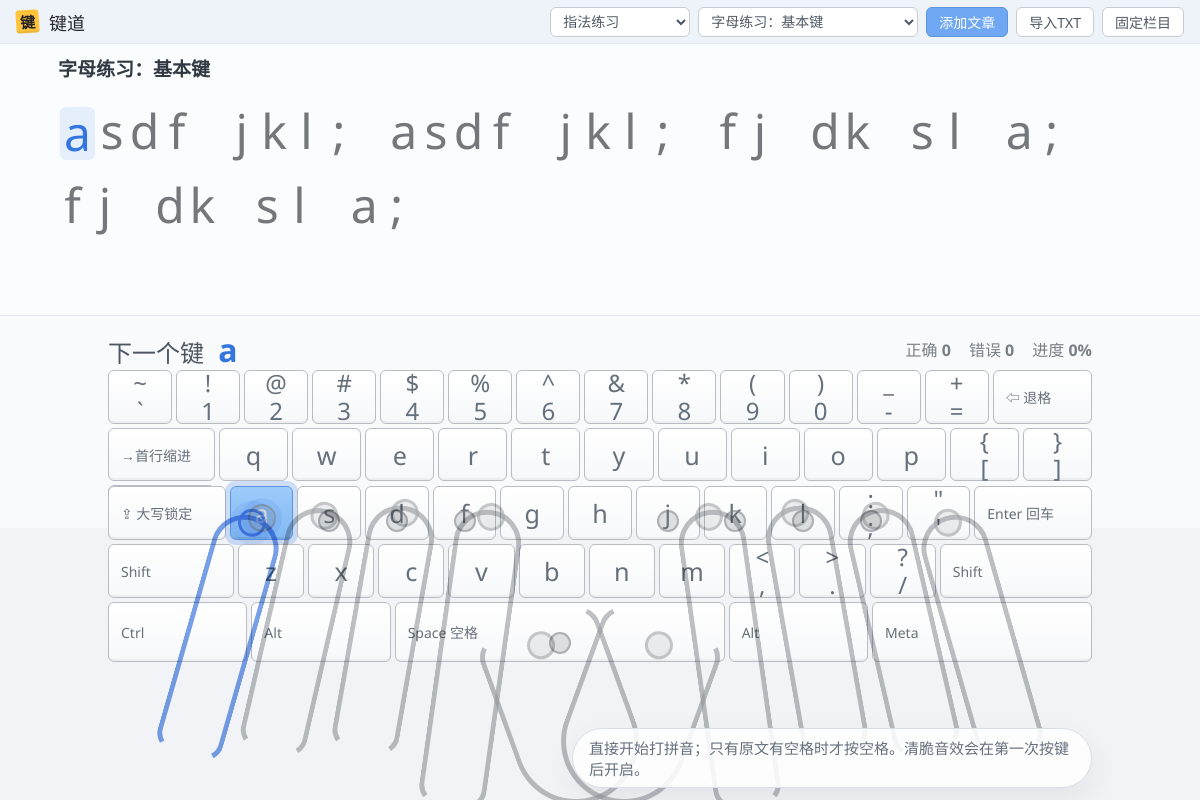
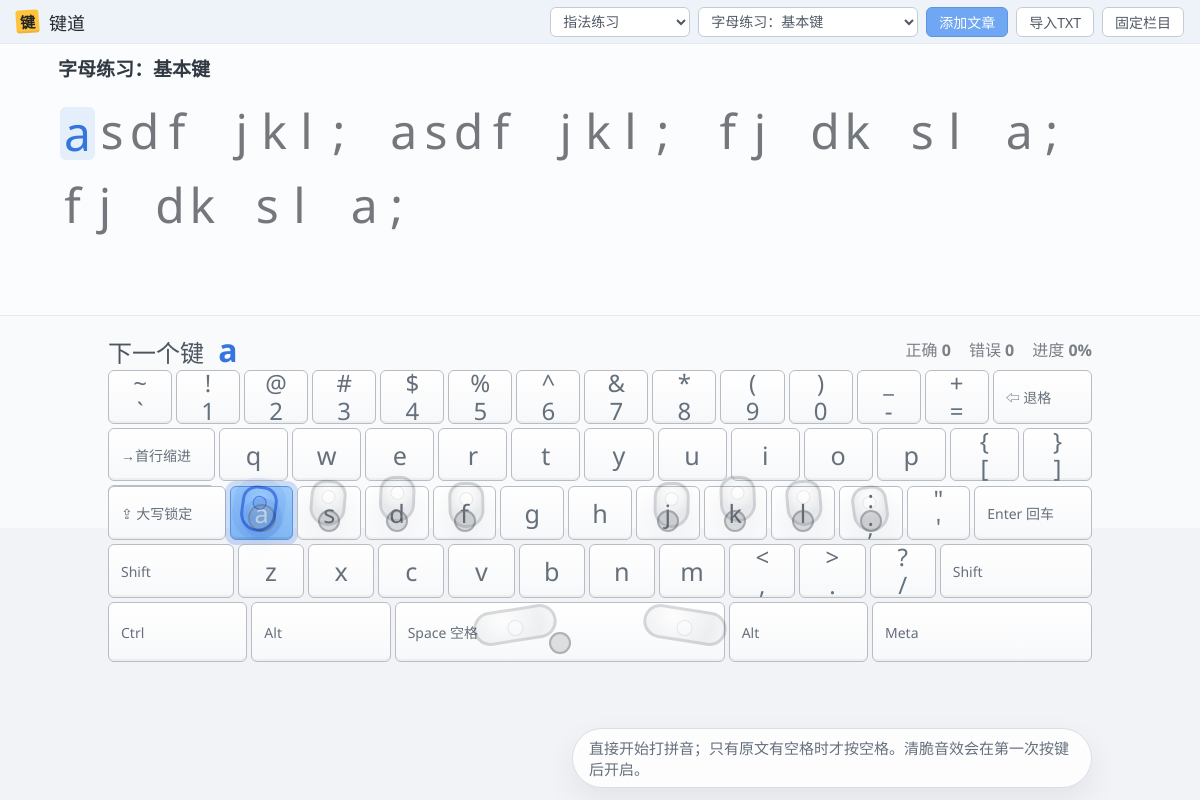
Before and after one commit to jfcws1/-, an Electron app: page typing-hero.html in a window 1200 px wide. Drawn offline with Linux system fonts and the light colour scheme.

Commit message:
Improve launcher and hand guide

```diff
--- a/typing-hero.html
+++ b/typing-hero.html
@@ -400,9 +400,9 @@
     .hands {
       position: absolute;
       left: 50%;
-      top: 108px;
-      width: min(900px, calc(100vw - 110px));
-      height: 420px;
+      top: 54px;
+      width: min(984px, calc(100vw - 64px));
+      height: 320px;
       transform: translateX(-50%);
       pointer-events: none;
       z-index: 3;
@@ -417,89 +417,86 @@
 
     .finger {
       position: absolute;
-      width: 68px;
-      height: 250px;
-      border: 5px solid rgba(116, 120, 124, .72);
-      border-bottom-color: transparent;
-      border-radius: 46px 46px 28px 28px;
+      width: 36px;
+      height: 46px;
+      border: 3px solid rgba(105, 111, 120, .5);
+      border-radius: 18px 18px 22px 22px;
+      background: radial-gradient(circle at 50% 24%, rgba(255, 255, 255, .62), rgba(128, 134, 143, .24) 62%, rgba(128, 134, 143, .12));
+      box-shadow: inset 0 -8px 12px rgba(105, 111, 120, .13), 0 8px 18px rgba(80, 88, 100, .1);
       transform-origin: 50% 0;
-      opacity: .88;
-      transition: border-color .12s ease, transform .12s ease, opacity .12s ease;
+      opacity: .72;
+      transition: border-color .12s ease, transform .12s ease, opacity .12s ease, box-shadow .12s ease, background .12s ease;
     }
 
     .finger::after {
       content: "";
       position: absolute;
       left: 50%;
-      top: -12px;
-      width: 22px;
-      height: 22px;
+      top: 7px;
+      width: 12px;
+      height: 12px;
       border-radius: 50%;
       transform: translateX(-50%);
-      background: rgba(116, 120, 124, .2);
-      border: 3px solid rgba(116, 120, 124, .55);
-    }
-
-    .finger.left.little { left: 70px; top: 92px; transform: rotate(16deg); }
-    .finger.left.ring { left: 142px; top: 85px; transform: rotate(13deg); }
-    .finger.left.middle { left: 222px; top: 82px; transform: rotate(10deg); }
-    .finger.left.index { left: 308px; top: 86px; transform: rotate(8deg); height: 300px; }
-    .finger.right.index { right: 308px; top: 86px; transform: rotate(-8deg); height: 300px; }
-    .finger.right.middle { right: 222px; top: 82px; transform: rotate(-10deg); }
-    .finger.right.ring { right: 142px; top: 85px; transform: rotate(-13deg); }
-    .finger.right.little { right: 70px; top: 92px; transform: rotate(-16deg); }
+      background: rgba(255, 255, 255, .54);
+      border: 1px solid rgba(105, 111, 120, .28);
+    }
+
+    .finger.left.little { left: 136px; top: 116px; transform: rotate(8deg); }
+    .finger.left.ring { left: 204px; top: 110px; transform: rotate(5deg); }
+    .finger.left.middle { left: 272px; top: 106px; transform: rotate(2deg); }
+    .finger.left.index { left: 340px; top: 112px; transform: rotate(-1deg); }
+    .finger.right.index { right: 402px; top: 112px; transform: rotate(1deg); }
+    .finger.right.middle { right: 337px; top: 106px; transform: rotate(-2deg); }
+    .finger.right.ring { right: 272px; top: 110px; transform: rotate(-5deg); }
+    .finger.right.little { right: 207px; top: 116px; transform: rotate(-8deg); }
 
     .thumb {
       position: absolute;
-      top: 192px;
-      width: 126px;
-      height: 190px;
-      border: 5px solid rgba(116, 120, 124, .72);
-      border-top-color: transparent;
-      border-radius: 30px 30px 80px 80px;
-      opacity: .88;
-      transition: border-color .12s ease, transform .12s ease;
+      top: 238px;
+      width: 84px;
+      height: 34px;
+      border: 3px solid rgba(105, 111, 120, .48);
+      border-radius: 999px;
+      background: radial-gradient(circle at 35% 35%, rgba(255, 255, 255, .6), rgba(128, 134, 143, .22) 68%, rgba(128, 134, 143, .1));
+      opacity: .7;
+      transition: border-color .12s ease, transform .12s ease, opacity .12s ease, box-shadow .12s ease;
     }
 
     .thumb::after {
       content: "";
       position: absolute;
       left: 50%;
-      top: 6px;
-      width: 22px;
-      height: 22px;
+      top: 9px;
+      width: 14px;
+      height: 14px;
       border-radius: 50%;
       transform: translateX(-50%);
-      background: rgba(116, 120, 124, .2);
-      border: 3px solid rgba(116, 120, 124, .55);
+      background: rgba(255, 255, 255, .5);
+      border: 1px solid rgba(105, 111, 120, .28);
     }
 
     .thumb.left {
-      left: 352px;
-      transform: rotate(-20deg);
+      left: 365px;
+      transform: rotate(-9deg);
     }
 
     .thumb.right {
-      right: 352px;
-      transform: rotate(20deg);
+      right: 365px;
+      transform: rotate(9deg);
     }
 
     .finger.active,
     .thumb.active {
-      border-color: rgba(52, 112, 220, .92);
-      border-bottom-color: transparent;
+      border-color: rgba(52, 112, 220, .96);
       opacity: 1;
+      background: radial-gradient(circle at 50% 22%, rgba(255, 255, 255, .74), rgba(95, 157, 242, .34) 62%, rgba(95, 157, 242, .2));
+      box-shadow: 0 0 0 8px rgba(52, 112, 220, .12), 0 8px 20px rgba(52, 112, 220, .22);
     }
 
     .finger.active::after,
     .thumb.active::after {
       background: rgba(52, 112, 220, .22);
       border-color: rgba(52, 112, 220, .95);
-      box-shadow: 0 0 0 8px rgba(52, 112, 220, .12);
-    }
-
-    .thumb.active {
-      border-top-color: transparent;
     }
 
     .toast {
```
Also changed, not shown: 1 other file.
